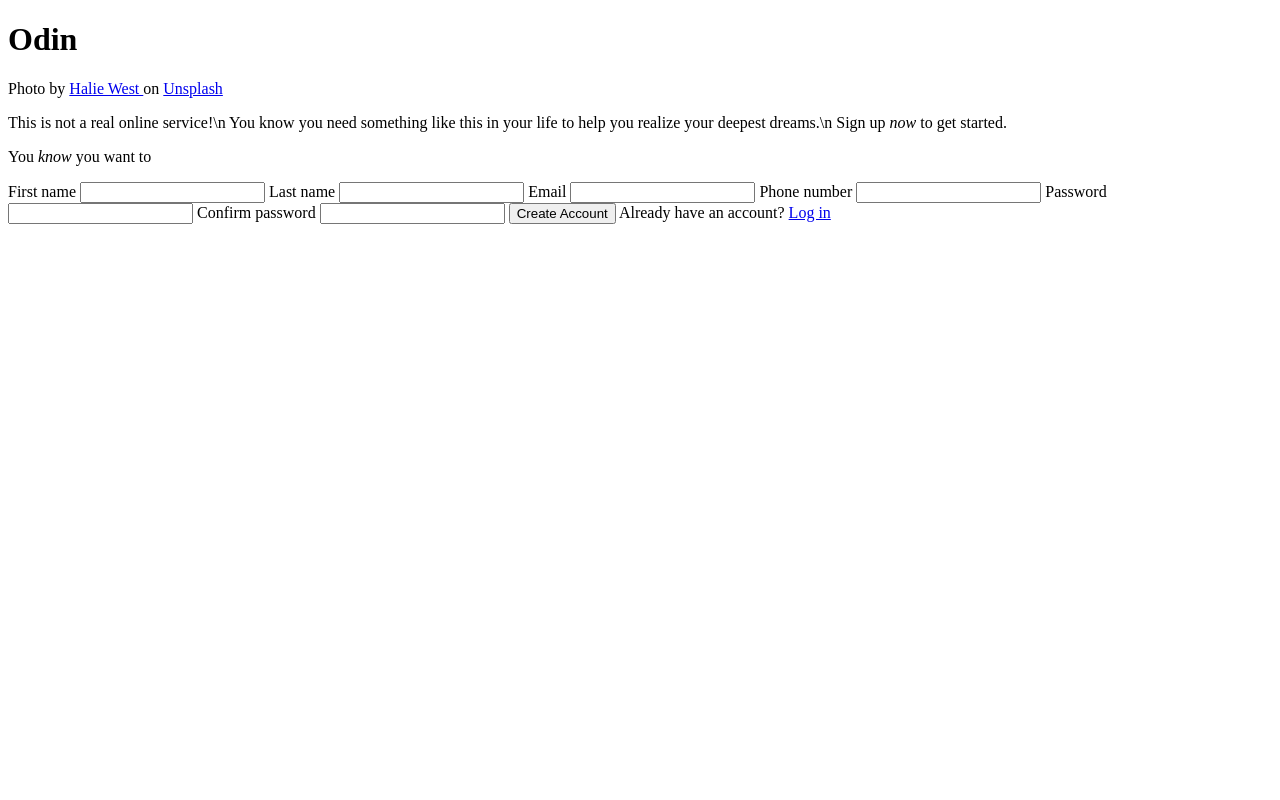
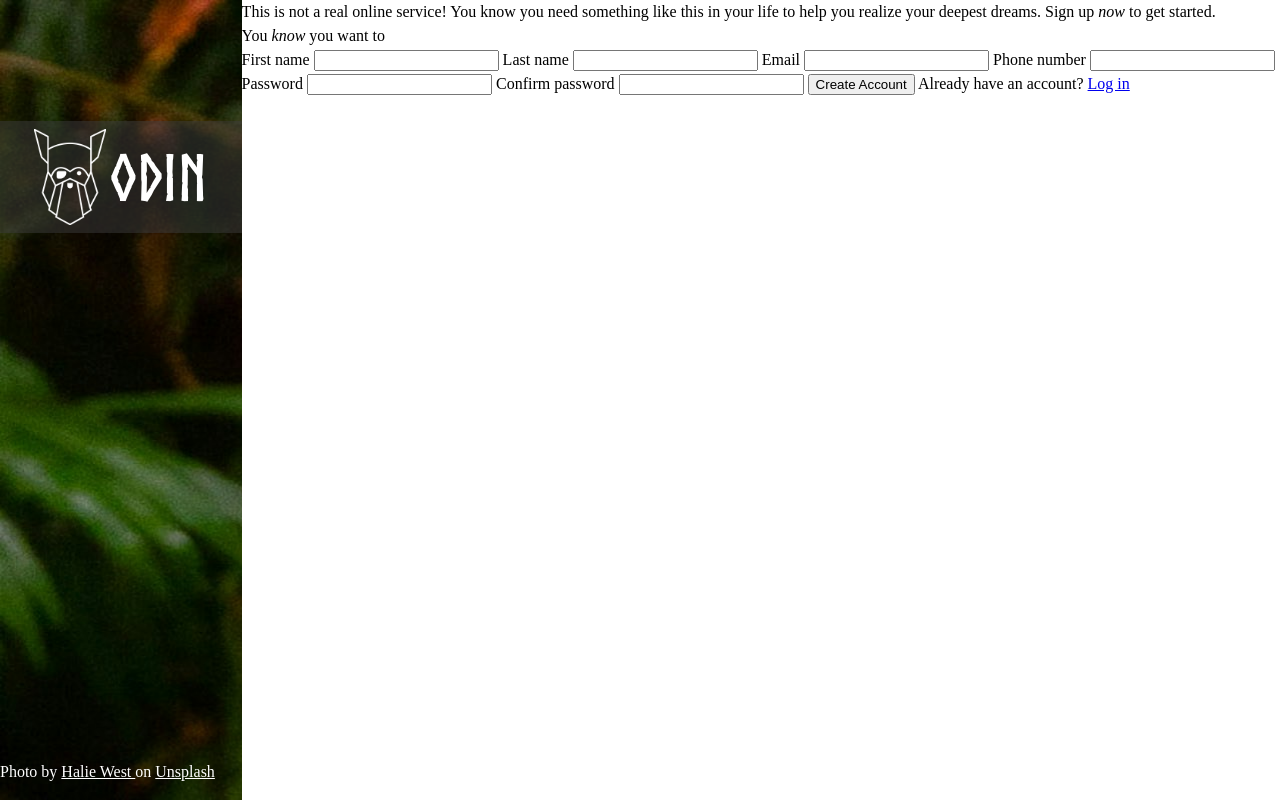
Before and after one commit to charliepain/Sign-up-Form, a plain HTML site: page index.html in a window 1280 px wide. Drawn offline with Linux system fonts and the light colour scheme.

Commit message:
Style sidebar

```diff
--- a/index.html
+++ b/index.html
@@ -10,21 +10,26 @@
 <body>
     <div class="page-wrapper">
         <div class="sidebar">
-            <h1 class="page-heading">Odin</h1>
-            <span>
-                Photo by <a
-                    href="https://unsplash.com/@haliewestphoto?utm_content=creditCopyText&utm_medium=referral&utm_source=unsplash">
+            <div class="heading-box">
+                <img class="odin-logo" src="odin-lined.png" alt="The Odin Project logo">
+                <h1 class="heading">Odin</h1>
+            </div>
+            <p class="footnote">
+                Photo by
+                <a href="https://unsplash.com/@haliewestphoto?utm_content=creditCopyText&utm_medium=referral&utm_source=unsplash">
                     Halie West
-                </a> on <a
+                </a>
+                on
+                <a
                     href="https://unsplash.com/photos/green-leaf-plant-in-close-up-photography-25xggax4bSA?utm_content=creditCopyText&utm_medium=referral&utm_source=unsplash">
                     Unsplash
                 </a>
-            </span>
+            </p>
         </div>
         <form action="#" method="post">
             <p>
-                This is not a real online service!\n
-                You know you need something like this in your life to help you realize your deepest dreams.\n
+                This is not a real online service!
+                You know you need something like this in your life to help you realize your deepest dreams.
                 Sign up <em>now</em> to get started.
             </p>
             <p>You <em>know</em> you want to</p>
--- a/style.css
+++ b/style.css
@@ -1,3 +1,67 @@
-.setup {
-    color: red;
+/* Reset */
+*,
+*::before,
+*::after {
+    box-sizing: border-box;
 }
+
+* {
+    margin: 0;
+}
+
+
+
+@font-face {
+    font-family: "Norse Bold";
+    src: url(Norse-Bold.otf);
+}
+
+body {
+    height: 100vh;
+    line-height: 1.5;
+}
+
+/* Styles */
+.page-wrapper {
+    display: flex;
+    align-items: stretch;
+    height: 100%;
+}
+
+.sidebar {
+    display: flex;
+    flex-direction: column;
+    background-image: url(halie-west-25xggax4bSA-unsplash.jpg);
+    width: 35%;
+}
+
+.heading-box {
+    --heading-font-size: 64px;
+    display: flex;
+    justify-content: center;
+    align-items: center;
+    gap: 4px;
+    padding: 8px;
+    margin: 50% 0px auto 0px;
+    background-color: rgb(60,60,60,0.5);
+}
+
+.odin-logo {
+    width: auto;
+    height: calc(1.5*var(--heading-font-size));
+}
+
+.heading {
+    font-family: "Norse Bold", Arial, Verdana, sans-serif;
+    font-size: var(--heading-font-size);
+    color: white;
+}
+
+.sidebar .footnote {
+    color: white;
+    padding: 16px 0px;
+}
+
+.sidebar .footnote a {
+    color: white;
+}
```
Also changed, not shown: halie-west-25xggax4bSA-unsplash.jpg (added).
